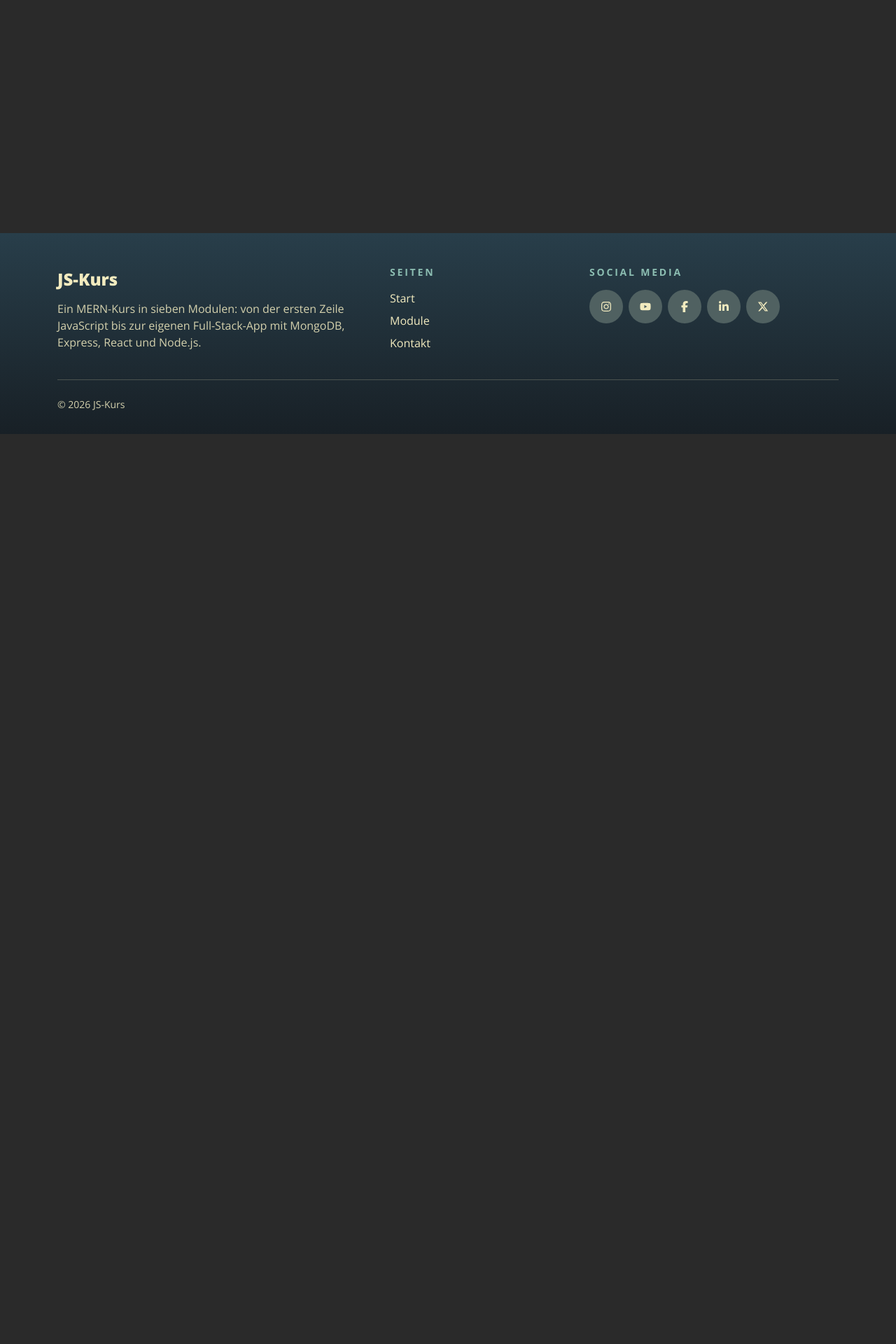
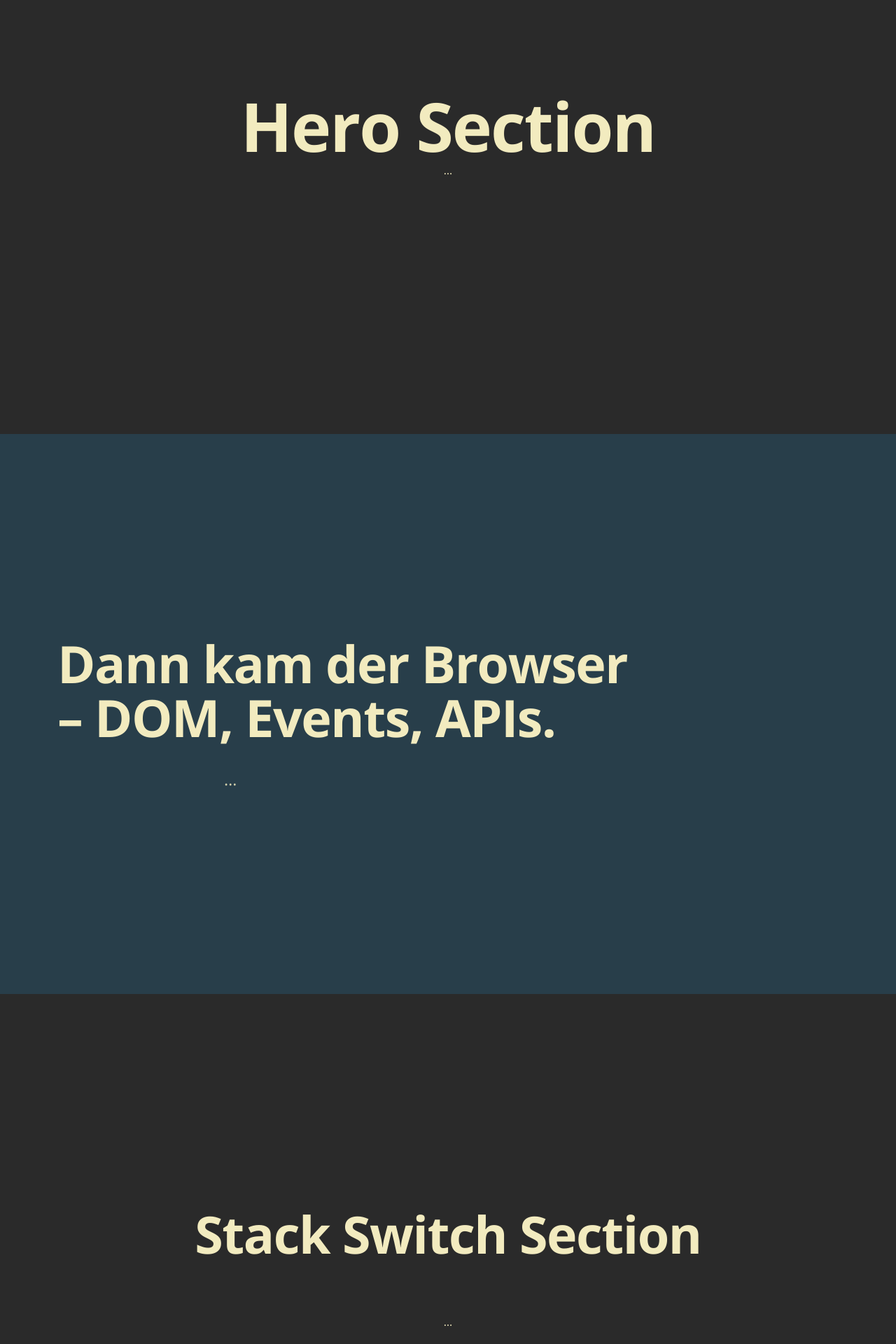
Before and after one commit to gkontra/mern-nextjs-app, a React (Vite) app in the folder frontend/: page / in a window 1280 px wide. Shown: the part 180-2100 px from the top of the page at 70% size. Before the commit the page ends 800 px from the top, so only its background shows below. Built offline with nearby package versions, Linux system fonts and the light colour scheme.

Commit message:
feat: add static home page sections

```diff
--- /dev/null
+++ b/frontend/src/components/sections/BrowserSection.jsx
@@ -0,0 +1,15 @@
+const BrowserSection = (props) => {
+  // const { } = props;
+
+  return (
+    <section className="m-browser-section browser-section" aria-labelledby="browser-title">
+      <div className="container">
+        <h2 id="browser-title" className="headline">
+          Dann kam der Browser – DOM, Events, APIs.
+        </h2>
+        <p className="intro">…</p>
+      </div>
+    </section>
+  );
+};
+export default BrowserSection;
--- /dev/null
+++ b/frontend/src/components/sections/CodeSection.jsx
@@ -0,0 +1,15 @@
+const CodeSection = (props) => {
+  // const { } = props;
+
+  return (
+    <section className="m-code-section code-section" aria-labelledby="code-title">
+      <div className="container">
+        <h2 id="code-title" className="headline">
+          Code Section
+        </h2>
+        <p className="intro">…</p>
+      </div>
+    </section>
+  );
+};
+export default CodeSection;
--- /dev/null
+++ b/frontend/src/components/sections/CtaSection.jsx
@@ -0,0 +1,15 @@
+const CtaSection = (props) => {
+  // const { } = props;
+
+  return (
+    <section className="m-cta-section cta-section" aria-labelledby="cta-title">
+      <div className="container">
+        <h2 id="cta-title" className="headline">
+          Click To Action Section
+        </h2>
+        <p className="intro">…</p>
+      </div>
+    </section>
+  );
+};
+export default CtaSection;
--- /dev/null
+++ b/frontend/src/components/sections/HeroSection.jsx
@@ -0,0 +1,15 @@
+const HeroSection = (props) => {
+  // const { } = props;
+
+  return (
+    <section className="m-hero-section hero-section" aria-labelledby="hero-title">
+      <div className="container">
+        <h2 id="hero-title" className="headline">
+          Hero Section
+        </h2>
+        <p className="intro">…</p>
+      </div>
+    </section>
+  );
+};
+export default HeroSection;
--- /dev/null
+++ b/frontend/src/components/sections/StackSwitchSection.jsx
@@ -0,0 +1,15 @@
+const StackSwitchSection = (props) => {
+  // const { } = props;
+
+  return (
+    <section className="m-stack-switch-section stack-switch-section" aria-labelledby="stack-switch-title">
+      <div className="container">
+        <h2 id="stack-switch-title" className="headline">
+          Stack Switch Section
+        </h2>
+        <p className="intro">…</p>
+      </div>
+    </section>
+  );
+};
+export default StackSwitchSection;
--- a/frontend/src/pages/HomePage.jsx
+++ b/frontend/src/pages/HomePage.jsx
@@ -1,11 +1,19 @@
+import BrowserSection from '../components/sections/BrowserSection';
+import CodeSection from '../components/sections/CodeSection';
+import CtaSection from '../components/sections/CtaSection';
+import HeroSection from '../components/sections/HeroSection';
+import StackSwitchSection from '../components/sections/StackSwitchSection';
+
 const HomePage = () => {
   // const { } = props;
 
   return (
     <div className="page-home">
-      <div className="container py-5">
-        <h2>Home</h2>
-      </div>
+      <HeroSection />
+      <BrowserSection />
+      <StackSwitchSection />
+      <CodeSection />
+      <CtaSection />
     </div>
   );
 };
```
